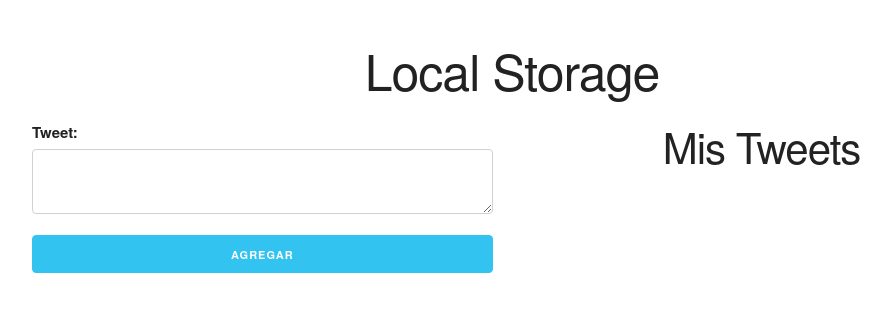
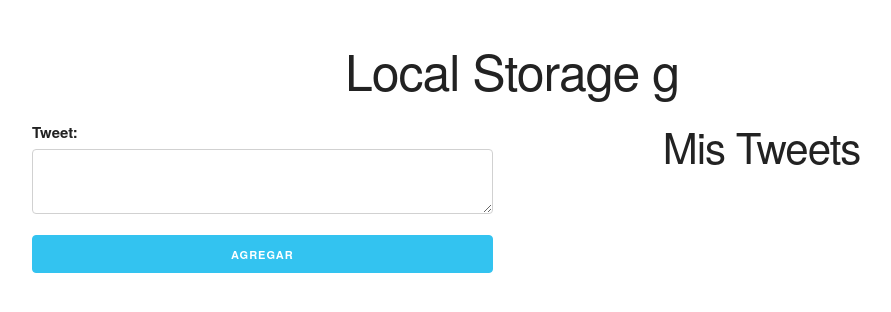
Before and after one commit to AlexSilva1793/CursoJavaScriptUdemy, a plain HTML site: page primerProyecto/index.html in a window 1280 px wide. Shown: the whole page, without its empty margins (128-1019 px from the left). Drawn offline with Linux system fonts and the light colour scheme.

Commit message:
primerapruebaCodenvy

```diff
--- a/primerProyecto/index.html
+++ b/primerProyecto/index.html
@@ -14,7 +14,7 @@
     <div id="contenido">
         <div class="container">
 
-            <h1>Local Storage</h1>
+            <h1>Local Storage g</h1>
             <div class="row">
                 <div class="six columns">
                     <label for="tweet">Tweet:</label>
```
